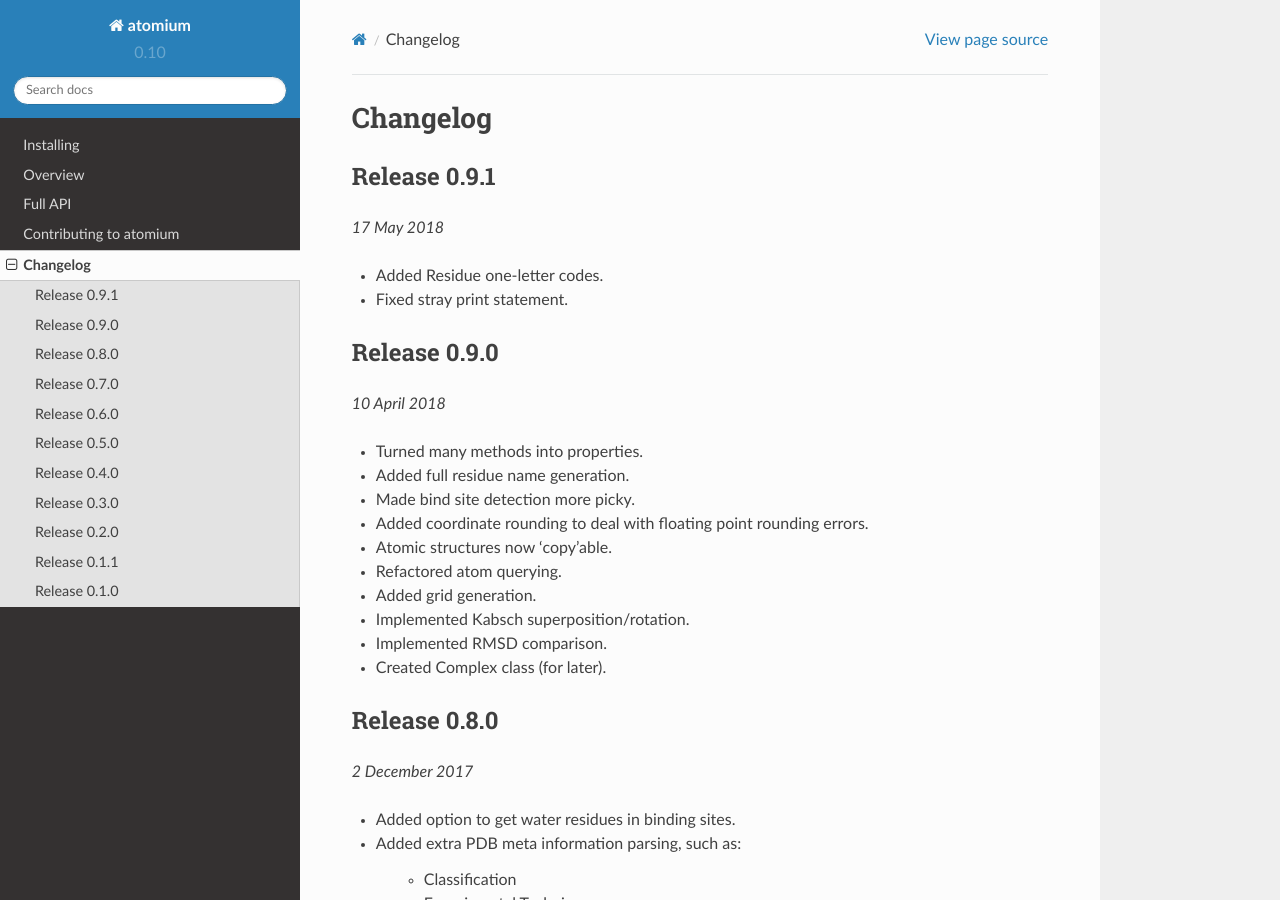
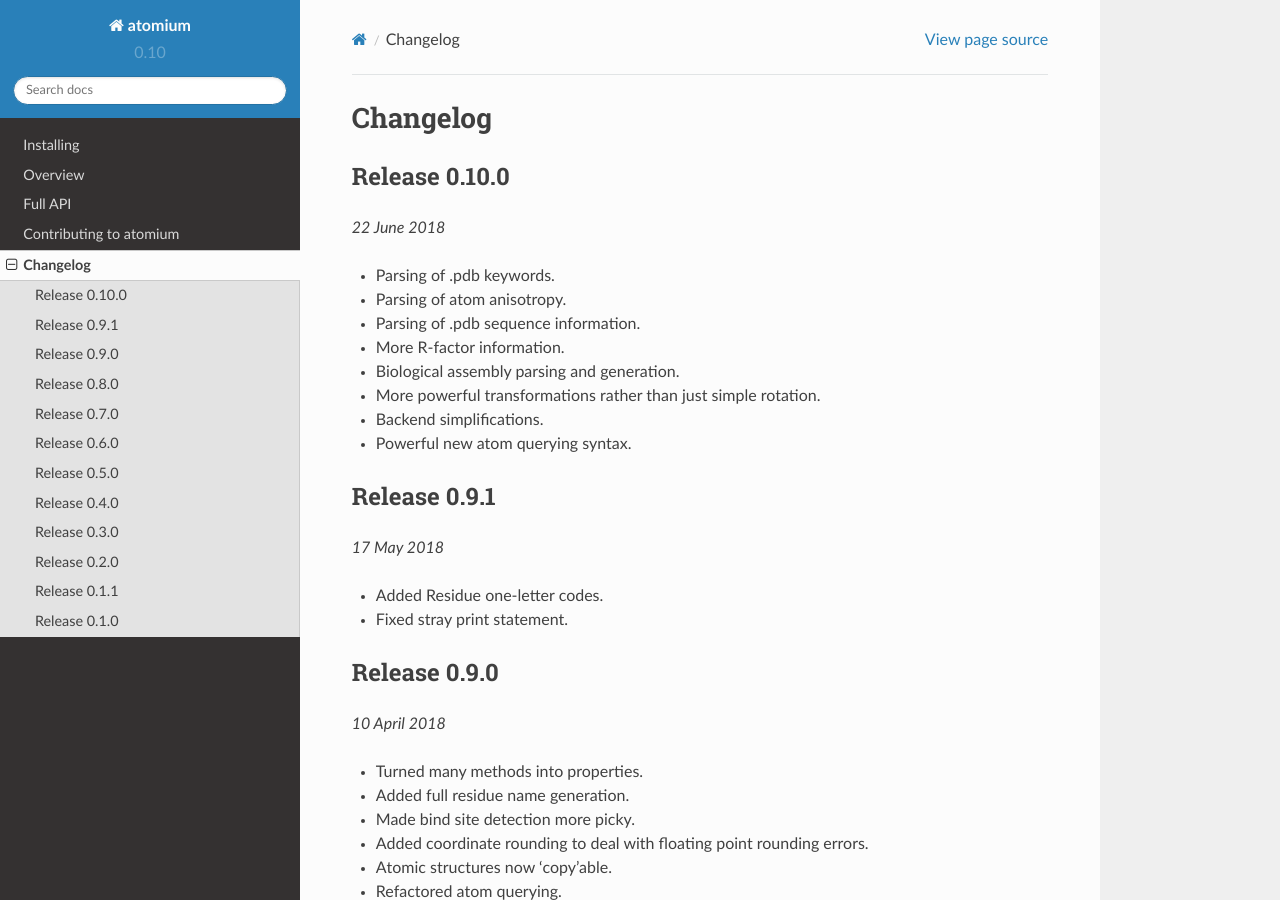
Before and after one commit to samirelanduk/atomium, a Sphinx documentation site: the page built from docs/source/changelog.rst, in a window 1280 px wide and 900 px high. Built offline with Sphinx 7.4.7 and the Read the Docs theme 2.0.0, drawn with Linux system fonts in a browser that asks for light colours.

Commit message:
0.10 changelog

```diff
--- a/docs/source/changelog.rst
+++ b/docs/source/changelog.rst
@@ -1,5 +1,20 @@
 Changelog
 ---------
+
+Release 0.10.0
+~~~~~~~~~~~~~
+
+`22 June 2018`
+
+* Parsing of .pdb keywords.
+* Parsing of atom anisotropy.
+* Parsing of .pdb sequence information.
+* More R-factor information.
+* Biological assembly parsing and generation.
+* More powerful transformations rather than just simple rotation.
+* Backend simplifications.
+* Powerful new atom querying syntax.
+
 
 Release 0.9.1
 ~~~~~~~~~~~~~
```
